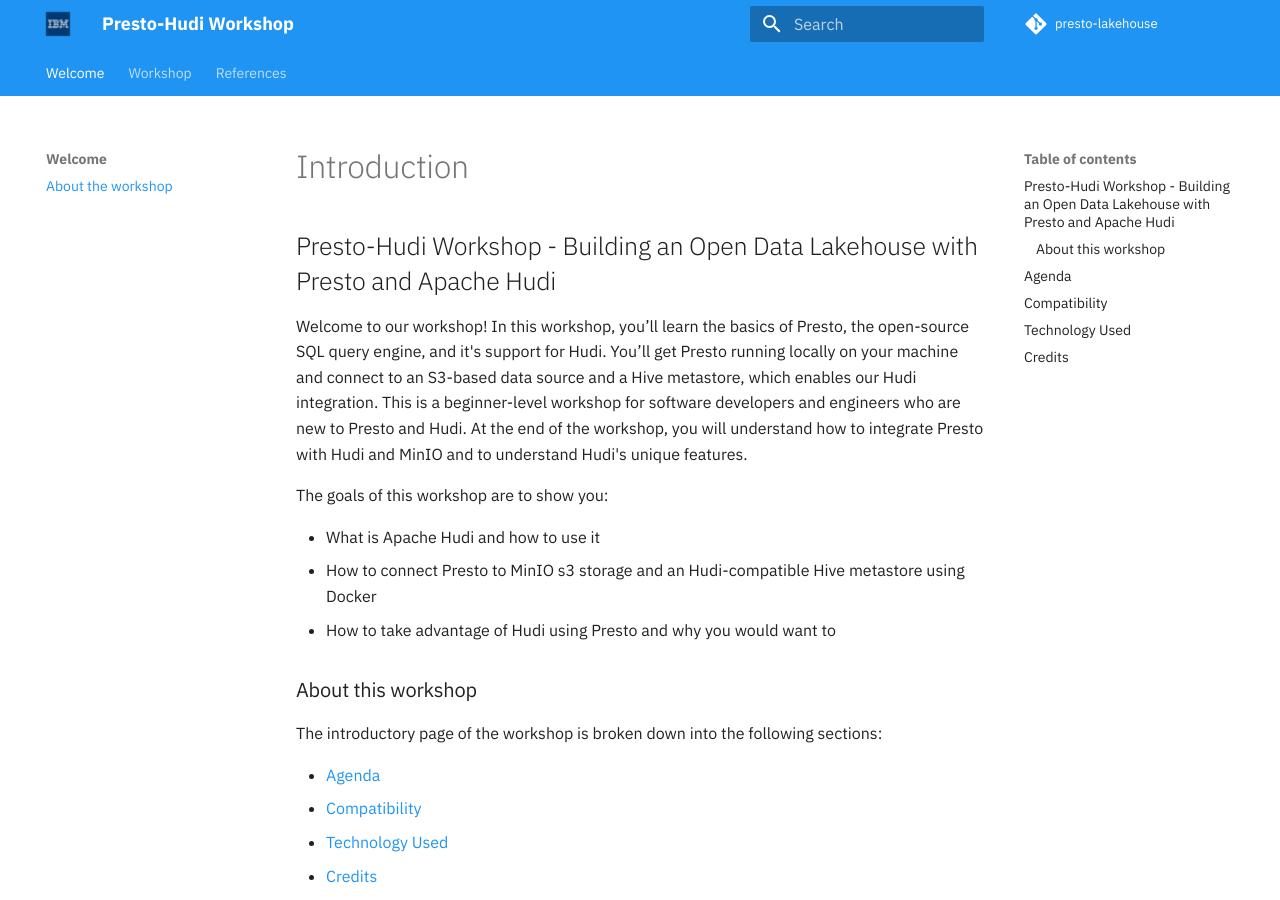
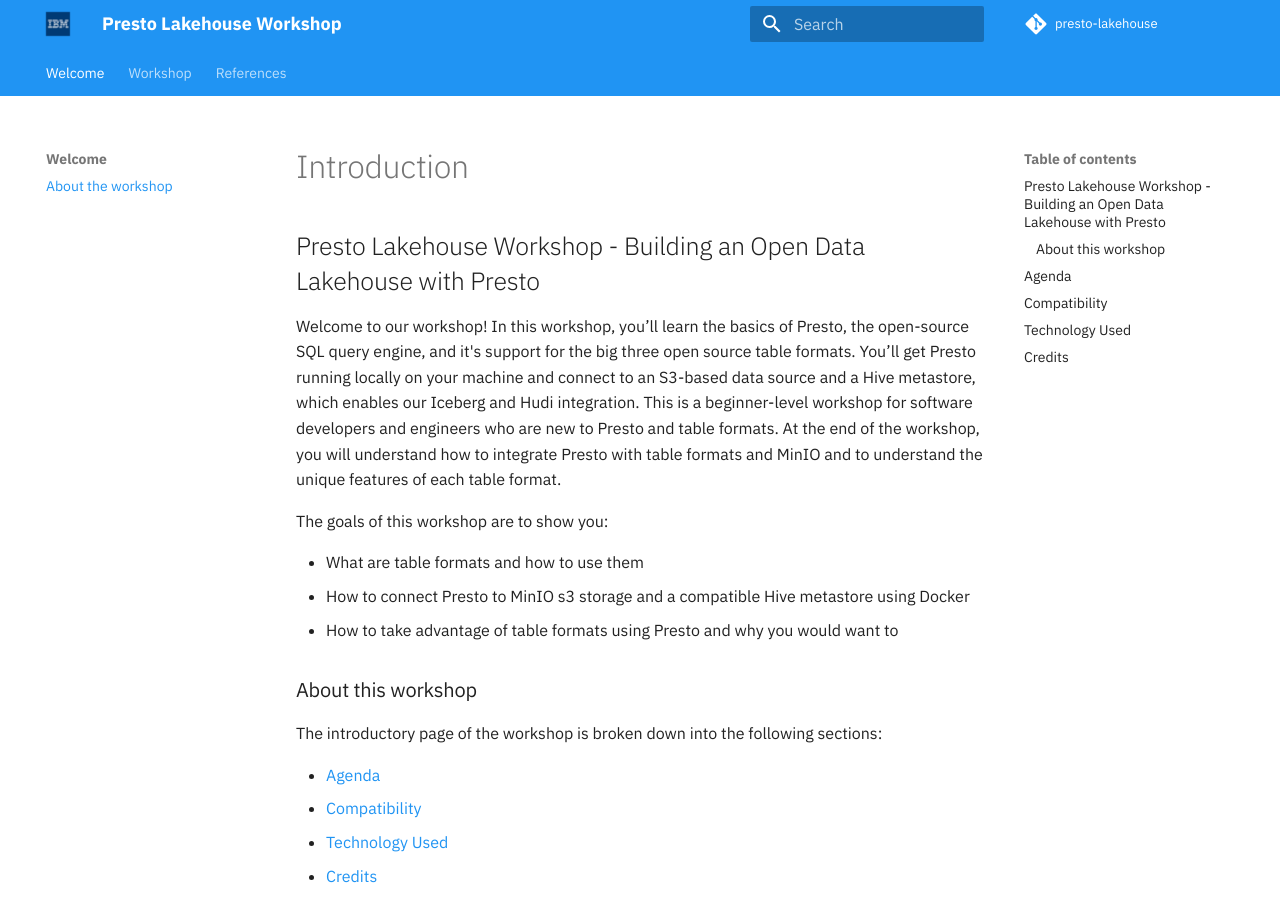
Before and after one commit to IBM/presto-lakehouse, an MkDocs documentation site: the page built from docs/README.md, in a window 1280 px wide and 900 px high. Built offline with MkDocs 1.6.1 and Material for MkDocs 9.7.7, drawn with Linux system fonts in a browser that asks for light colours; comment, search, counter and statistics services are not loaded.

Commit message:
Fix small formatting errors
Signed-off-by: kiersten-stokes <kierstenstokes@gmail.com>

```diff
--- a/docs/README.md
+++ b/docs/README.md
@@ -1,14 +1,14 @@
 # Introduction
 
-## Presto-Hudi Workshop - Building an Open Data Lakehouse with Presto and Apache Hudi
+## Presto Lakehouse Workshop - Building an Open Data Lakehouse with Presto
 
-Welcome to our workshop! In this workshop, you’ll learn the basics of Presto, the open-source SQL query engine, and it's support for Hudi. You’ll get Presto running locally on your machine and connect to an S3-based data source and a Hive metastore, which enables our Hudi integration. This is a beginner-level workshop for software developers and engineers who are new to Presto and Hudi. At the end of the workshop, you will understand how to integrate Presto with Hudi and MinIO and to understand Hudi's unique features.
+Welcome to our workshop! In this workshop, you’ll learn the basics of Presto, the open-source SQL query engine, and it's support for the big three open source table formats. You’ll get Presto running locally on your machine and connect to an S3-based data source and a Hive metastore, which enables our Iceberg and Hudi integration. This is a beginner-level workshop for software developers and engineers who are new to Presto and table formats. At the end of the workshop, you will understand how to integrate Presto with table formats and MinIO and to understand the unique features of each table format.
 
 The goals of this workshop are to show you:
 
-* What is Apache Hudi and how to use it
-* How to connect Presto to MinIO s3 storage and an Hudi-compatible Hive metastore using Docker
-* How to take advantage of Hudi using Presto and why you would want to
+* What are table formats and how to use them
+* How to connect Presto to MinIO s3 storage and a compatible Hive metastore using Docker
+* How to take advantage of table formats using Presto and why you would want to
 
 ### About this workshop
 
--- a/docs/lab-1/README.md
+++ b/docs/lab-1/README.md
@@ -93,7 +93,7 @@
 
 Let's do the same for the `hive-metastore` service, which has a few lines we haven't seen yet. The `build` property is what allowed us to build the custom image located in the `hive-metastore` directory in the previous step. We'll specify the image that we just created as the `image` property value. We also give a `hostname` for this container, the value of which we supply in the `metastore-site.xml` configuration file, which itself is mapped to the appropriate location inside the container using the `volumes` property. The last property that we will call out is `depends_on`, which defines dependencies between our service containers. In this case, the `mysql` container will be started before the `hive-metastore` Presto container. This makes sense since the MySQL database needs to be running before the Hive metastore service can start.
 
-The `minio` container is our s3 service that we supply our access key and secret to. The `mc` container creates a bucket in our s3 storage (called `warehouse`) that will be where we eventually place our Hudi tables. These services don't require as much setup as the others.
+The `minio` container is our s3 service that we supply our access key and secret to. The `mc` container creates a bucket in our s3 storage (called `warehouse`) that will be where we eventually place our tables. These services don't require as much setup as the others.
 
 Finally, our `hudi-spark` service starts up a Spark cluster with a handful of required properties files and the jars that we downloaded in the pre-work steps.
 
--- a/mkdocs.yml
+++ b/mkdocs.yml
@@ -1,5 +1,5 @@
 # Project information
-site_name: Presto-Hudi Workshop
+site_name: Presto Lakehouse Workshop
 site_url: https://ibm.github.io/presto-lakehouse/
 site_author: IBM Developer
 
```
Also changed, not shown: README.md (+3 -3 lines), docs/introduction/README.md (+2 -2 lines).
